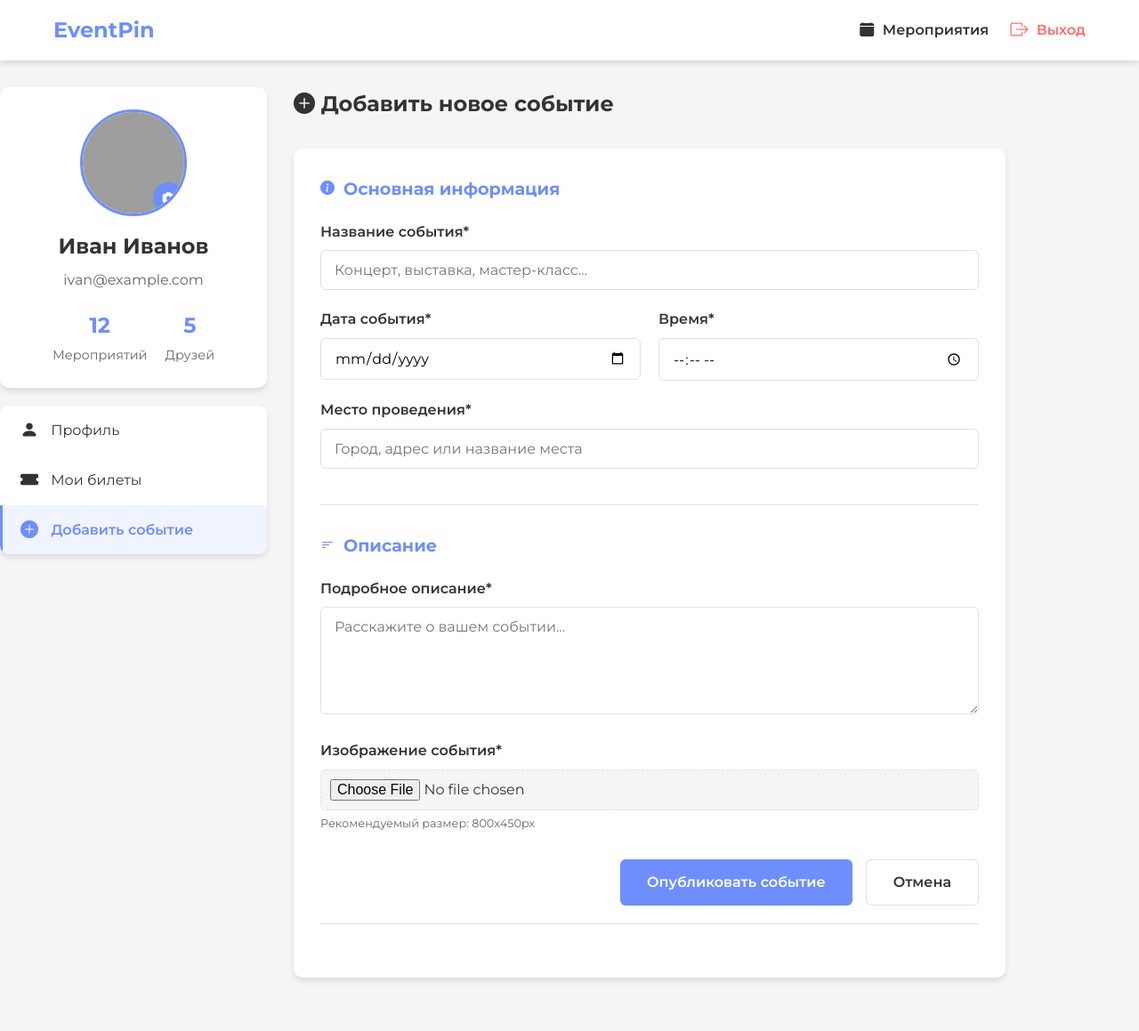
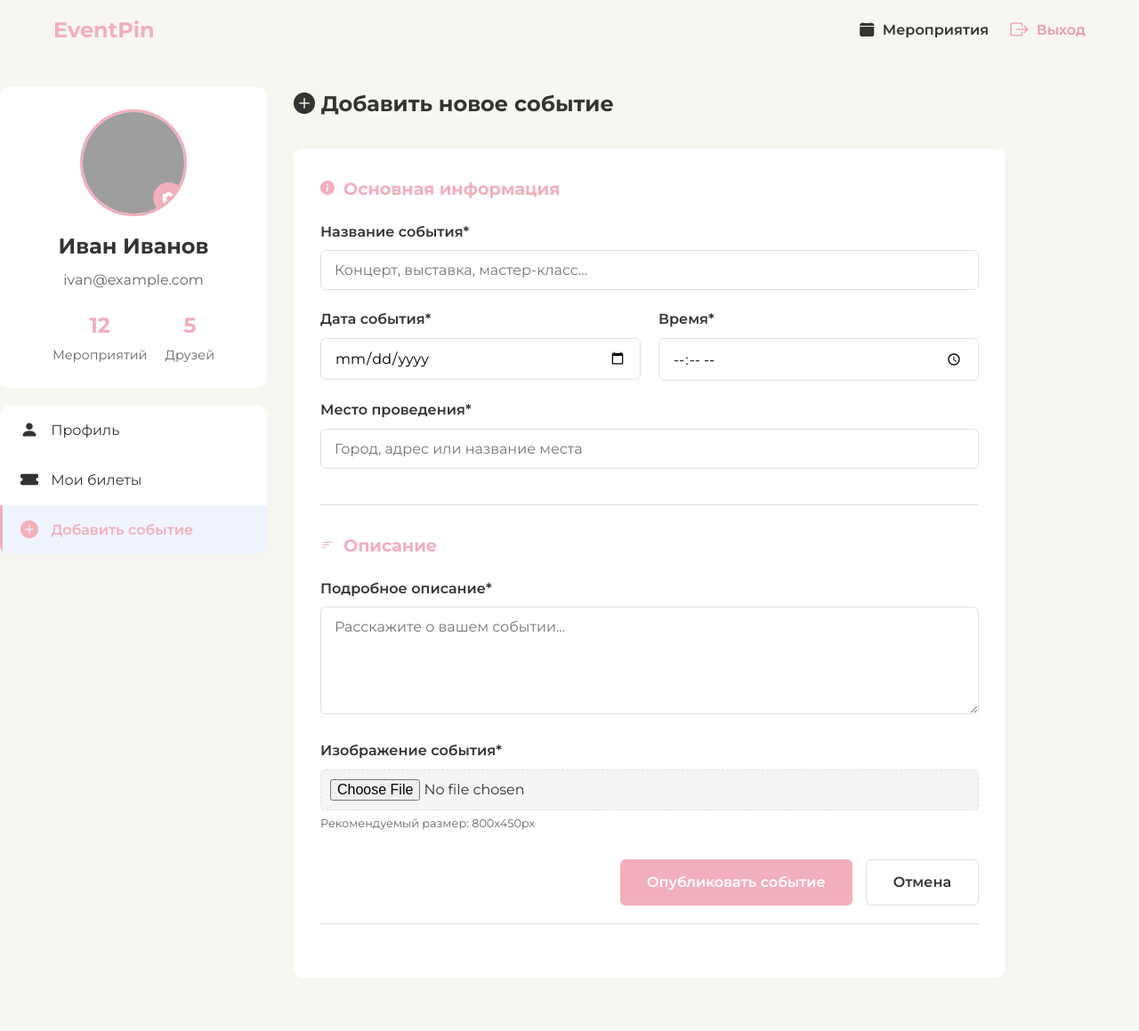
Before and after one commit to Kiraa333/EventPin, a Flask app: page /add_event in a window 1280 px wide. Shown: the whole page at 89% size. Run offline with Flask 3, Linux system fonts and the light colour scheme; grey boxes are pictures that could not be loaded.

Commit message:
changed color

```diff
--- a/app.py
+++ b/app.py
@@ -1,4 +1,4 @@
-from flask import Flask, render_template
+from flask import Flask, render_template, url_for
 
 app = Flask(__name__)
 
@@ -80,6 +80,21 @@ def my_events():
 def add_event():
     return render_template('add_event.html', user=user_data)
 
+@app.route('/event')
+def event_detail():
+    # Пример данных события (замените на запрос к вашей БД)
+    event = {
+        'title': 'Концерт классической музыки',
+        'category': 'Концерт',
+        'date': '15 июня 2023',
+        'time': '19:00',
+        'description': 'Вечер классической музыки с участием ведущих музыкантов страны. В программе произведения Чайковского, Рахманинова и Шостаковича.',
+        'venue': 'Московская консерватория',
+        'address': 'ул. Большая Никитская, 13/6, Москва',
+        'image_url': url_for('static', filename='play.jpg'),
+        'coordinates': [55.7558, 37.6173]  # Широта и долгота
+    }
+    return render_template('event_detail.html', event=event)
 
 if __name__ == '__main__':
     app.run(debug=True)
--- a/static/profile.css
+++ b/static/profile.css
@@ -1,12 +1,12 @@
 /* Общие стили */
 :root {
-    --primary-color: #6e8efb;
-    --secondary-color: #a777e3;
-    --accent-color: #ff6b6b;
+    --primary-color: #f2afbc;
+    --secondary-color: #ed98a9;
+    --accent-color: #ed98a9;
     --text-color: #333;
     --light-gray: #f5f5f5;
     --border-color: #e0e0e0;
-    --shadow: 0 4px 6px rgba(0, 0, 0, 0.1);
+    --shadow: #ed98a9;
 }
 
 * {
@@ -17,7 +17,7 @@
 }
 
 body {
-    background-color: var(--light-gray);
+    background-color: #f7f6f0;
     color: var(--text-color);
     line-height: 1.6;
 }
@@ -31,7 +31,7 @@ body {
 
 /* Шапка */
 .profile-header {
-    background: white;
+    background: #f7f6f0;
     box-shadow: var(--shadow);
     padding: 15px 0;
     position: sticky;
@@ -258,7 +258,7 @@ body {
 }
 
 .save-btn:hover {
-    background: #5d7df5;
+    background: #ed98a9;
 }
 
 /* Адаптивность */
--- a/static/try.css
+++ b/static/try.css
@@ -10,7 +10,7 @@ body {
     background: linear-gradient(135deg, #6e8efb, #a777e3);
     height: 100vh;
     color: white;
-    background-image: url('background_main.jpg');
+    background-image: url('background_main_2.jpg');
     background-size: cover;
     background-position: center;
     position: relative;
@@ -84,7 +84,7 @@ p.subtitle {
 /* Кнопка */
 .btn {
     display: inline-block;
-    background: #ff6b6b;
+    background: #f9cbdf;
     color: white;
     padding: 15px 30px;
     border-radius: 50px;
@@ -98,7 +98,7 @@ p.subtitle {
 }
 
 .btn:hover {
-    background: #ff5252;
+    background: #f2afbc;
     transform: translateY(-3px);
     box-shadow: 0 6px 20px rgba(0, 0, 0, 0.3);
 }
--- a/templates/add_event.html
+++ b/templates/add_event.html
@@ -13,13 +13,13 @@
     <style>
         /* Общие стили (аналогичные events.html) */
 :root {
-    --primary-color: #6e8efb;
-    --secondary-color: #a777e3;
-    --accent-color: #ff6b6b;
+    --primary-color: #f2afbc;
+    --secondary-color: #ed98a9;
+    --accent-color: #ed98a9;
     --text-color: #333;
     --light-gray: #f5f5f5;
     --border-color: #e0e0e0;
-    --shadow: 0 4px 6px rgba(0, 0, 0, 0.1);
+    --shadow: #ed98a9;
 }
 
 .add-event-container {
--- a/templates/my_events.html
+++ b/templates/my_events.html
@@ -58,7 +58,7 @@
 .visit-button {
     display: inline-block;
     padding: 10px 20px;
-    background-color: #4CAF50;
+    background-color: #f2afbc;
     color: white;
     text-decoration: none;
     border: none;
@@ -73,7 +73,7 @@
 }
 
 .visit-button:hover {
-    background-color: #45a049;
+    background-color: #ed98a9;
 }
 
 
```
Also changed, not shown: static/register.css (+4 -5 lines), static/styles.css (+7 -7 lines), static/background_main.jpg (added), static/background_main_2.jpg (added).
